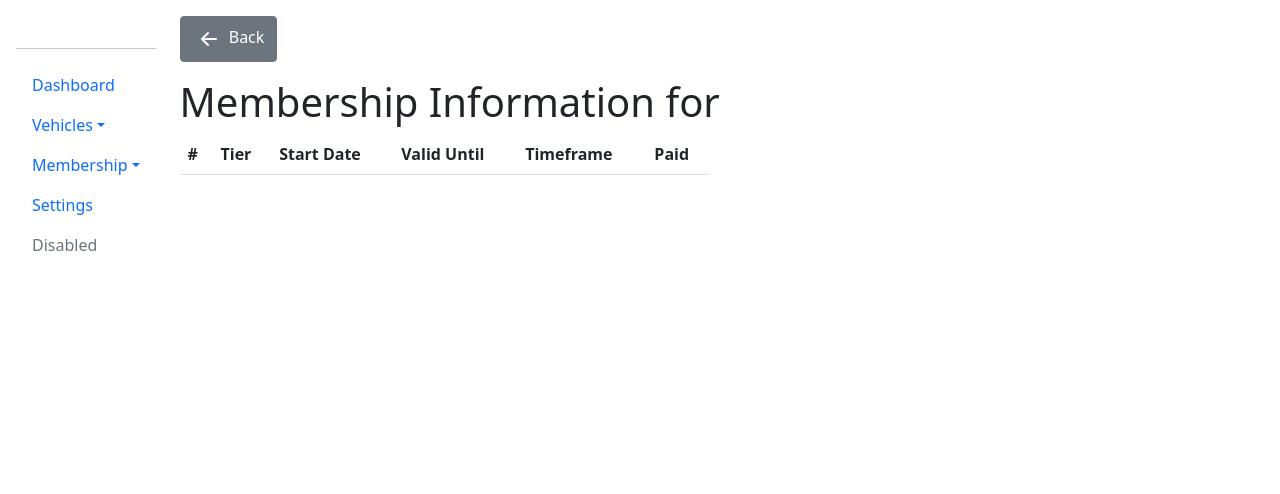
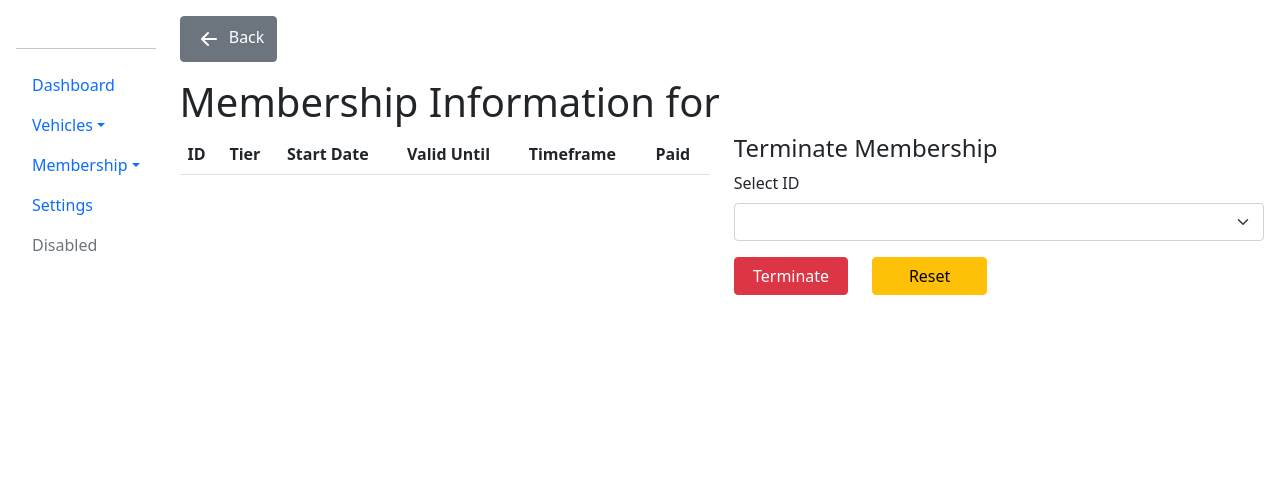
Before and after one commit to sint18/car_parking_system_web, a Flask app: page /member-info in a window 1280 px wide. Shown: the top 494 px of the page. Run offline with Flask 2, Linux system fonts and the light colour scheme; tables that the repository leaves empty or names only in its code hold one stand-in row (values such as "Sample post"); lists and menus that the app fills with data are empty; some libraries are stand-ins or nearby versions.

Commit message:
added membership consideration for fee calculation

```diff
--- a/functions.py
+++ b/functions.py
@@ -21,7 +21,7 @@
 def format_currency(currency: int):
 
     try:
-        res = "{:,} MMK".format(currency)
+        res = "{:,} MMK".format(int(currency))
         return res
     except TypeError:
         return 0
--- a/queries.py
+++ b/queries.py
@@ -174,6 +174,19 @@
 
 # members
 
+def get_member_info_by_id(plate_number):
+    query = f"""SELECT members.member_id, members.plate_number, members.status,
+    membership_tier.discount, membership_tier.tier, membership_tier.cost,
+    membership.start_date, membership.valid_until FROM membership
+    INNER JOIN members ON members.member_id = membership.member_id
+    INNER JOIN membership_tier ON membership.tier_id = membership_tier.id
+    WHERE members.plate_number = '{plate_number}'
+    ORDER BY membership.start_date DESC LIMIT 1"""
+    cursor.execute(query)
+    record = cursor.fetchone()
+    return record
+
+
 def get_members():
     query = "SELECT * FROM members"
     cursor.execute(query)
@@ -228,7 +241,7 @@
 
 
 def revoke_membership(m_id: int):
-    query = f"UPDATE members SET status = 'inactive' WHERE id = {m_id}"
+    query = f"UPDATE `membership` SET `valid_until` = NOW() WHERE `membership`.`id` = {m_id}"
     cursor.execute(query)
 
 
--- a/server.py
+++ b/server.py
@@ -1,5 +1,5 @@
+
 import datetime
-from tracemalloc import start
 from flask import Flask, redirect, request, session, url_for, render_template
 import secrets
 import functions
@@ -199,8 +199,9 @@
     if "user" not in session:
         return redirect(url_for("login"))
 
-    records = queries.get_parked_vehicles()
-    return render_template("vehicles/vehicles.html", data=records)
+    vehicle_records = queries.get_parked_vehicles()
+    category_records = queries.get_categories()
+    return render_template("vehicles/vehicles.html", vehicle_data=vehicle_records, category_data=category_records)
 
 
 @app.route("/vehicle-entry", methods=["GET", "POST"])
@@ -215,7 +216,7 @@
         if cat_id != "" and reg_num != "":
             queries.insert_vehicles(cat_id, reg_num)
             msg = f"New vehicle added with the reg no. {reg_num}"
-    return render_template("vehicles/vehicle_entry.html", data=categories, msg=msg)
+    return redirect(url_for("vehicles", msg=msg))
 
 
 @app.route("/update-vehicle", methods=["GET", "POST"])
@@ -237,11 +238,19 @@
     other = {
         "remark": "",
         "fine": 0,
-        "membership": ""
+        "membership": []
     }
     fine = None
     fees = functions.calculate_fees(
         total_hr, rate_1, rate_2)
+    member_info = queries.get_member_info_by_id(record[0][2])
+    if member_info:
+        member_status = member_info[2]
+        if member_status == "active":
+            other["membership"].extend(
+                ["Active", member_info[4], member_info[3], member_info[6], member_info[7]])
+            discount = member_info[3] / 100
+            fees = fees * discount
     if tdiff > t_limit:
         fine = variables.FINE
         other["remark"] = "Over Parked"
@@ -250,7 +259,7 @@
 
     if request.method == "POST":
         queries.update_vehicle(vehicle_id, exit_time,
-                               fees, tdiff, fine)
+                               int(fees), tdiff, fine)
         return redirect(url_for("vehicles"))
 
     return render_template("vehicles/update_vehicle.html", data=record[0], fees=functions.format_currency(fees), other=other)
@@ -320,10 +329,11 @@
     # return render_template("members/register_member.html", data=records, msg=msg)
 
 
-@app.route("/revoke-membership")
-def revoke_membership():
-    m_id = request.args.get("m_id")
-    queries.revoke_membership(m_id)
+@app.route("/terminate-membership", methods=["GET", "POST"])
+def terminate_membership():
+    if request.method == "POST":
+        ms_id = request.form["selectMembershipId"]
+        queries.revoke_membership(ms_id)
     return redirect(url_for("view_members"))
 
 
--- a/templates/members/member_info.html
+++ b/templates/members/member_info.html
@@ -17,7 +17,7 @@
             <table class="table">
                 <thead>
                     <tr>
-                        <th>#</th>
+                        <th>ID</th>
                         <th>Tier</th>
                         <th>Start Date</th>
                         <th>Valid Until</th>
@@ -28,7 +28,7 @@
                 <tbody>
                     {% for row in data: %}
                     <tr>
-                        <td></td>
+                        <td>{{ row[0] }}</td>
                         <td>{{ row[6] }}</td>
                         <td>{{ row[3] }}</td>
                         <td>{{ row[4] }}</td>
@@ -41,7 +41,29 @@
 
         </form>
     </div>
-    <div class="col"></div>
+    <div class="col">
+        <p class="h4">Terminate Membership</p>
+        <form action="/terminate-membership" method="post">
+            <div class="mb-3">
+                <label for="startDate" class="form-label">Select ID</label>
+                <select name="selectMembershipId" class="form-select" id="">
+                    {% for row in data: %}
+                    <option value="{{ row[0] }}">{{ row[0] }}</option>
+                    {% endfor %}
+                </select>
+            </div>
+            <div class="row">
+                <div class="col-3 d-grid">
+                    <input type="submit" class="btn btn-danger"
+                        onclick="return confirm('Are you sure you want to terminate membership?')" value="Terminate">
+                </div>
+                <div class="col-3 d-grid">
+                    <input type="reset" class="btn btn-warning" value="Reset">
+                </div>
+            </div>
+
+        </form>
+    </div>
 
 </div>
 
```
Also changed, not shown: templates/vehicles/update_vehicle.html (+26 -1 lines), templates/vehicles/vehicles.html (+33 -6 lines).
